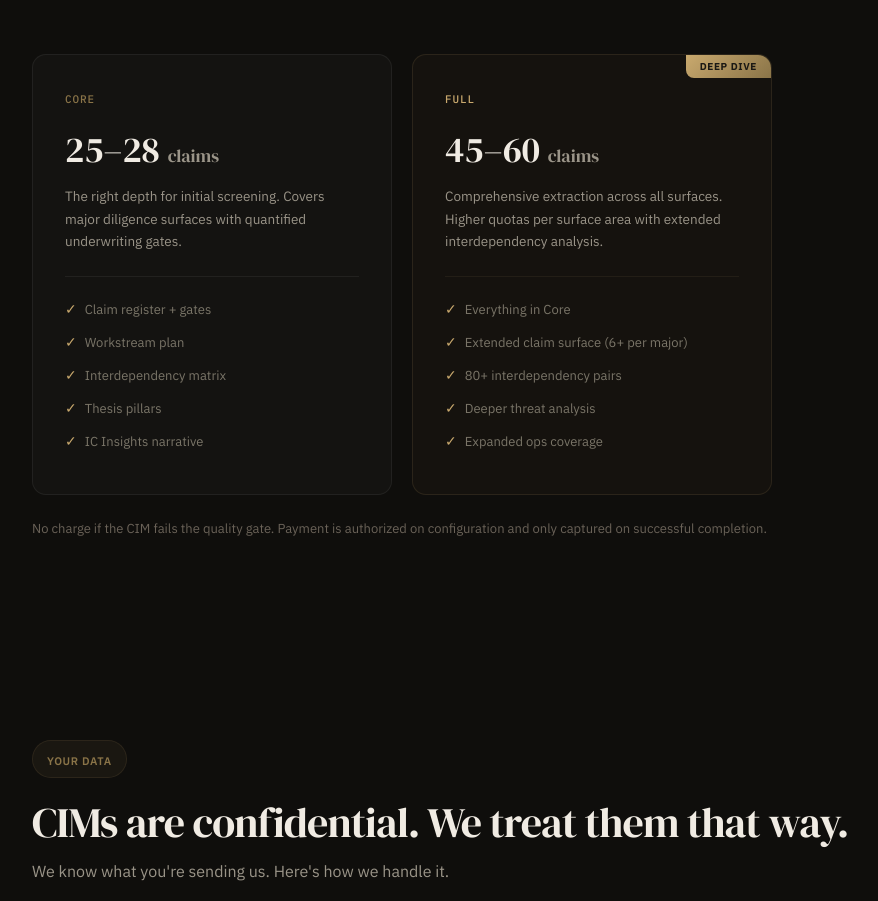
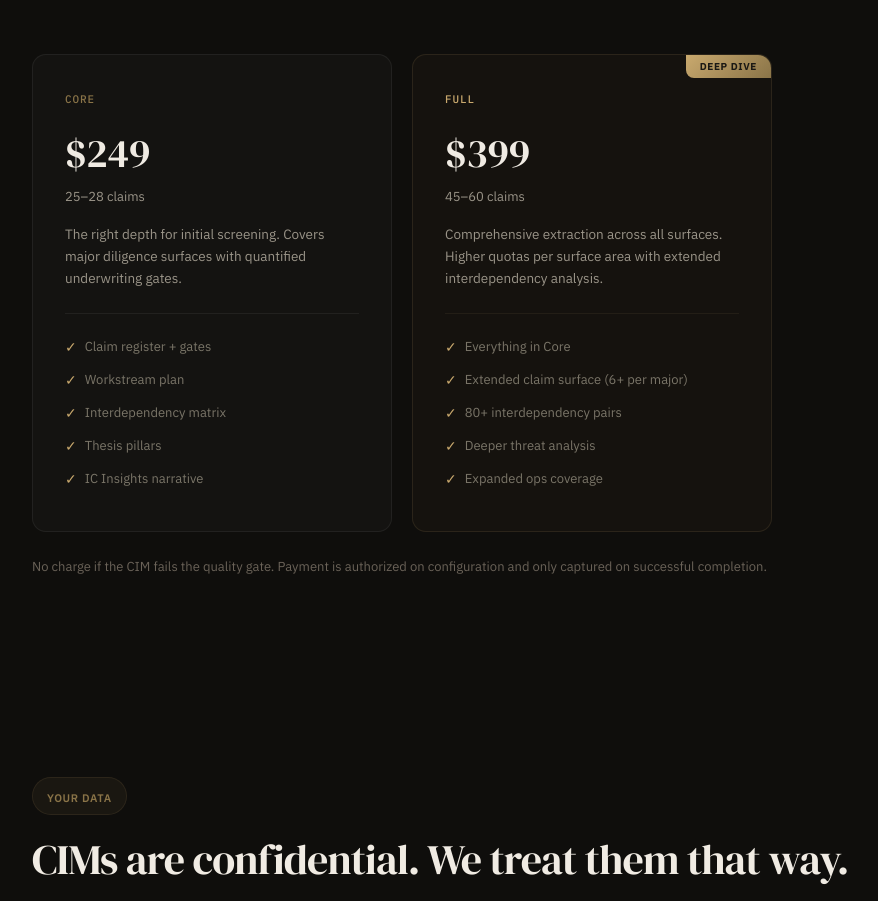
Before and after one commit to dmilner-maker/cimscan, a Next.js app in the folder web/: page / in a window 1280 px wide. Shown: the part 4132-5033 px from the top of the page, without its empty margins (98-976 px from the left). Built offline with nearby package versions, Linux system fonts and the light colour scheme.

Commit message:
Add pricing amounts to pricing cards

```diff
--- a/web/src/app/page.tsx
+++ b/web/src/app/page.tsx
@@ -42,8 +42,10 @@ const DEFAULT_CONTENT = {
 
   pricing_label: "Pricing",
   pricing_title: "Pay per run. No subscriptions.",
+  core_price: "$249",
   core_claims: "25–28",
   core_desc: "The right depth for initial screening. Covers major diligence surfaces with quantified underwriting gates.",
+  full_price: "$399",
   full_claims: "45–60",
   full_desc: "Comprehensive extraction across all surfaces. Higher quotas per surface area with extended interdependency analysis.",
   pricing_note: "No charge if the CIM fails the quality gate. Payment is authorized on configuration and only captured on successful completion.",
@@ -427,21 +429,6 @@ function DemoVideo() {
     }
   };
 
-  // ── CONFIGURATION ──────────────────────────────────────────────
-  // Replace this placeholder with your actual video:
-  //
-  // Self-hosted MP4:
-  //   <video ref={videoRef} src="/videos/cimscan-demo.mp4" ... />
-  //
-  // YouTube: replace the entire <video> block with YouTube iframe API
-  //   and use onStateChange to detect YT.PlayerState.ENDED
-  //
-  // HeyGen embed: replace with their embed code and listen for
-  //   the postMessage event when playback completes
-  //
-  // The CTA overlay logic stays the same regardless of source.
-  // ────────────────────────────────────────────────────────────────
-
   return (
     <div style={{
       position: "relative", borderRadius: 14, overflow: "hidden",
@@ -669,9 +656,12 @@ function Pricing() {
         <Reveal delay={0}>
           <div style={{ background: CARD_BG, border: `1px solid ${CARD_BORDER}`, borderRadius: 14, padding: "36px 32px" }}>
             <div style={{ fontFamily: MONO, fontSize: 11, color: GOLD_DIM, textTransform: "uppercase", letterSpacing: "0.08em", marginBottom: 16, fontWeight: 500 }}>Core</div>
-            <div style={{ fontFamily: SERIF, fontSize: 36, color: CREAM, marginBottom: 8, display: "flex", alignItems: "baseline", gap: 8 }}>
-              <E k="core_claims" style={{ fontFamily: SERIF, fontSize: 36, color: CREAM }} />
-              <span style={{ fontSize: 18, color: MUTED, fontFamily: SERIF }}>claims</span>
+            <div style={{ display: "flex", alignItems: "baseline", gap: 8, marginBottom: 4 }}>
+              <E k="core_price" style={{ fontFamily: SERIF, fontSize: 40, color: CREAM }} />
+            </div>
+            <div style={{ fontFamily: SANS, fontSize: 13, color: MUTED, marginBottom: 16 }}>
+              <E k="core_claims" style={{ fontFamily: SANS, fontSize: 13, color: MUTED }} />
+              <span style={{ color: MUTED }}> claims</span>
             </div>
             <div style={{ marginBottom: 24 }}><E k="core_desc" tag="p" style={{ fontFamily: SANS, fontSize: 13.5, color: MUTED, lineHeight: 1.65 }} /></div>
             <div style={{ borderTop: `1px solid ${CARD_BORDER}`, paddingTop: 16 }}>
@@ -692,9 +682,12 @@ function Pricing() {
               fontFamily: SANS, textTransform: "uppercase", letterSpacing: "0.06em",
             }}>Deep dive</div>
             <div style={{ fontFamily: MONO, fontSize: 11, color: GOLD, textTransform: "uppercase", letterSpacing: "0.08em", marginBottom: 16, fontWeight: 500 }}>Full</div>
-            <div style={{ fontFamily: SERIF, fontSize: 36, color: CREAM, marginBottom: 8, display: "flex", alignItems: "baseline", gap: 8 }}>
-              <E k="full_claims" style={{ fontFamily: SERIF, fontSize: 36, color: CREAM }} />
-              <span style={{ fontSize: 18, color: MUTED, fontFamily: SERIF }}>claims</span>
+            <div style={{ display: "flex", alignItems: "baseline", gap: 8, marginBottom: 4 }}>
+              <E k="full_price" style={{ fontFamily: SERIF, fontSize: 40, color: CREAM }} />
+            </div>
+            <div style={{ fontFamily: SANS, fontSize: 13, color: MUTED, marginBottom: 16 }}>
+              <E k="full_claims" style={{ fontFamily: SANS, fontSize: 13, color: MUTED }} />
+              <span style={{ color: MUTED }}> claims</span>
             </div>
             <div style={{ marginBottom: 24 }}><E k="full_desc" tag="p" style={{ fontFamily: SANS, fontSize: 13.5, color: MUTED, lineHeight: 1.65 }} /></div>
             <div style={{ borderTop: "1px solid rgba(201,169,110,0.08)", paddingTop: 16 }}>
```
